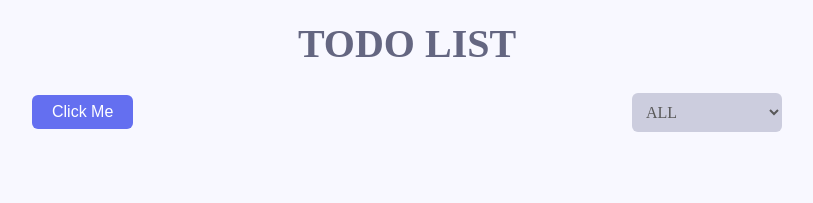
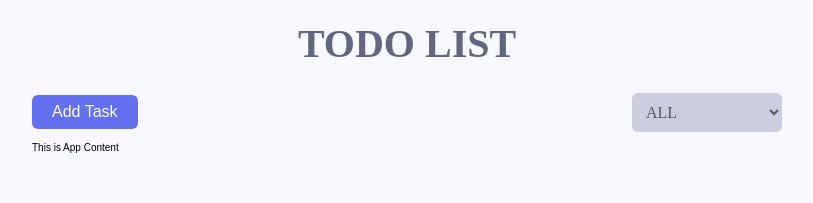
Before and after one commit to debbyuzuegbu/todo-app, a React (Create React App) app: page / in a window 1280 px wide. Shown: the top 203 px of the page, without its empty margins (233-1046 px from the left). Built offline with nearby package versions, Linux system fonts and the light colour scheme.

Commit message:
created AppContent component

```diff
--- a/src/App.js
+++ b/src/App.js
@@ -1,14 +1,16 @@
 import React from 'react';
+import AppContent from './Component/AppContent';
 import AppHeader from './Component/AppHeader';
 import PageTitle from './Component/PageTitle';
-import style from './styles/modules/app.module.scss';
+import styles from './styles/modules/app.module.scss';
 
 function App() {
   return (
     <div className="container">
       <PageTitle>TODO LIST</PageTitle>
-      <div className={style.app__wrapper}>
+      <div className={styles.app__wrapper}>
         <AppHeader />
+        <AppContent />
       </div>
     </div>
   );
--- /dev/null
+++ b/src/Component/AppContent.jsx
@@ -0,0 +1,7 @@
+import React from 'react';
+
+function AppContent() {
+  return <div>This is App Content</div>;
+}
+
+export default AppContent;
--- a/src/Component/AppHeader.jsx
+++ b/src/Component/AppHeader.jsx
@@ -5,8 +5,8 @@ import styles from '../styles/modules/app.module.scss';
 function AppHeader() {
   return (
     <div className={styles.appHeader}>
-      <Button variant="primary">Click Me</Button>
-      <SelectButton>
+      <Button variant="primary">Add Task</Button>
+      <SelectButton id="status">
         <option value="all">ALL</option>
         <option value="incomplete">Incomplete</option>
         <option value="complete">Complete</option>
```
